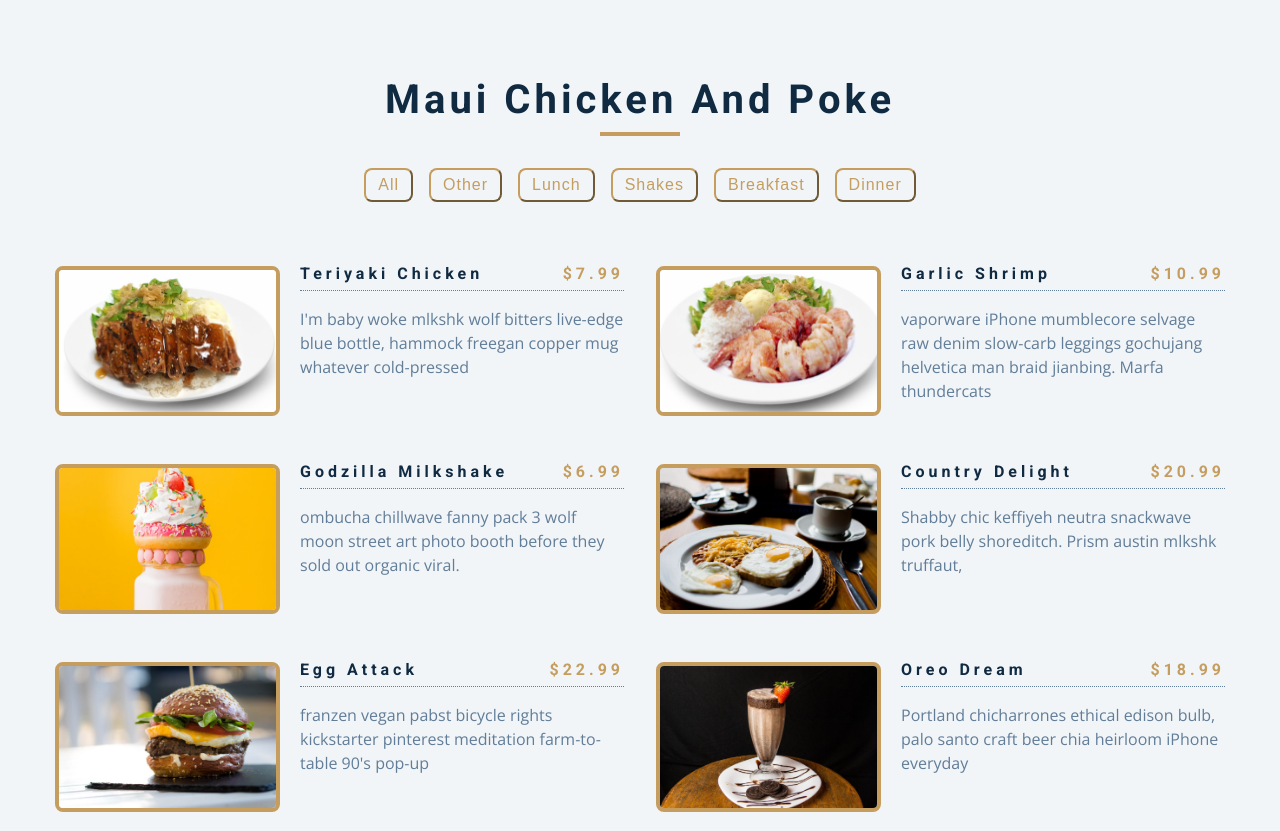
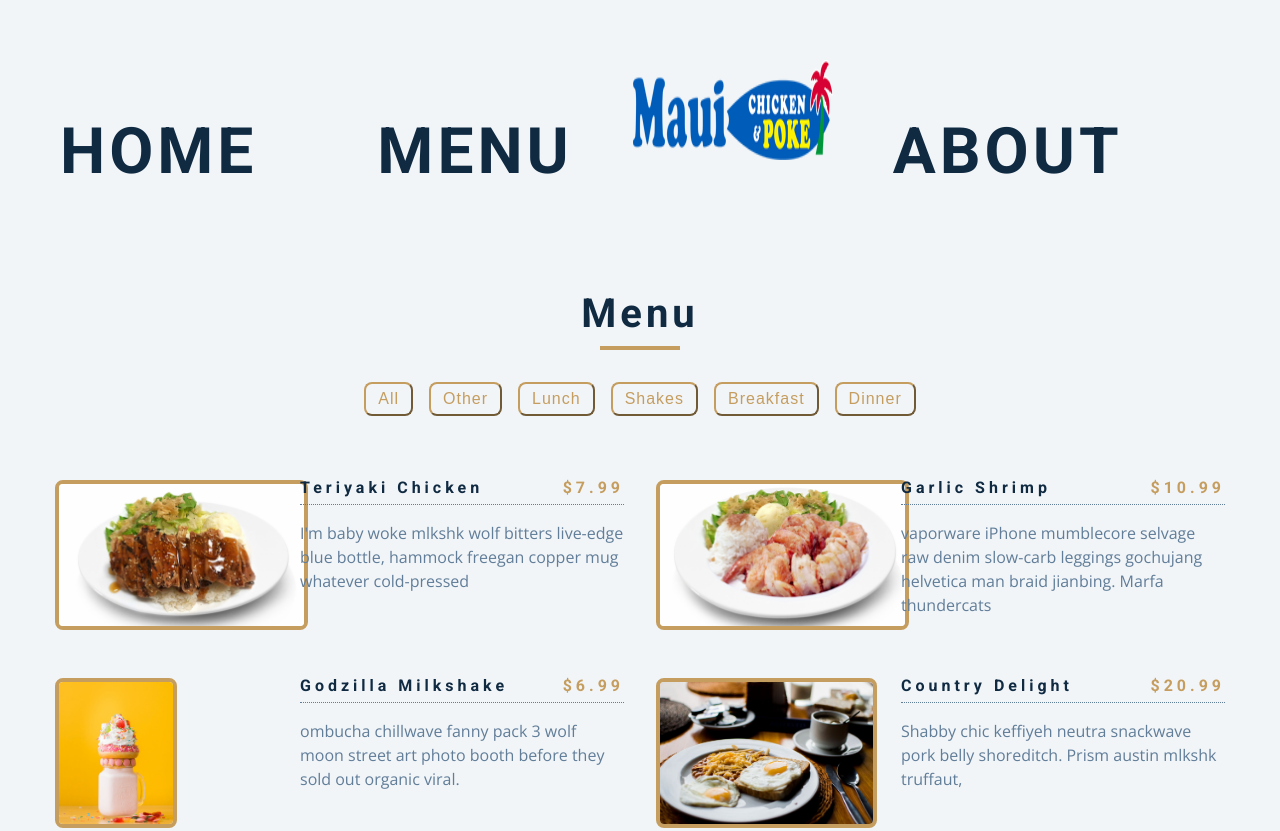
Before and after one commit to lukeoruke/Maui-Chicken-And-Poke-Web-App, a plain HTML site: page index.html in a window 1280 px wide. Shown: the top 831 px of the page. Drawn offline with nearby package versions, Linux system fonts and the light colour scheme.

Commit message:
small change

```diff
--- a/index.html
+++ b/index.html
@@ -13,10 +13,18 @@
     <link rel="stylesheet" href="styles.css" />
   </head>
   <body>
+    <section class="topBar">
+      <div class="topBar">
+        <h1 class="topBarFlex" >HOME</h1>
+        <h1 class ="topBarFlex">MENU</h1>
+        <img class="newLogo" src="logo_new.png" width="200" height="100">
+        <h1 class="topBarFlex">ABOUT</h1>
+      </div>
+    </section>
     <section class="menu">
       <!-- title -->
       <div class="title">
-        <h2>Maui Chicken And Poke</h2>
+        <h2>Menu</h2>
         <div class="underline"></div>
       </div>
       <!-- filter buttons -->
--- a/styles.css
+++ b/styles.css
@@ -80,11 +80,10 @@ ul {
 a {
   text-decoration: none;
 }
-img:not(.logo) {
-  width: 100%;
-}
+
+
 img {
-  display: block;
+  display:block;
 }
 
 h1,
@@ -171,7 +170,16 @@ main {
 Menu
 ===============
 */
-
+.topBar{
+  display: flex;
+  flex-direction: row;
+  margin-top: 30px;
+}
+.topBarFlex{
+  justify-content: space-between;
+  margin: 60px;
+  margin-bottom: 30px;
+}
 .menu {
   padding: 5rem 0;
 }
```
Also changed, not shown: logo.svg.
